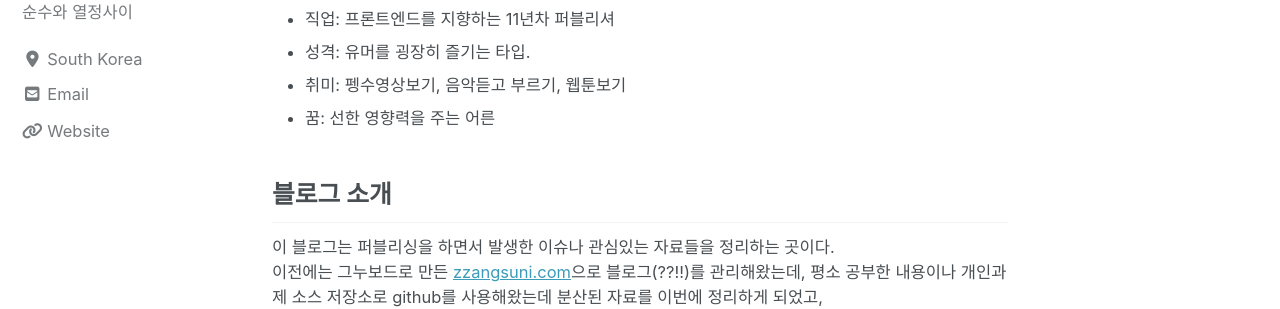
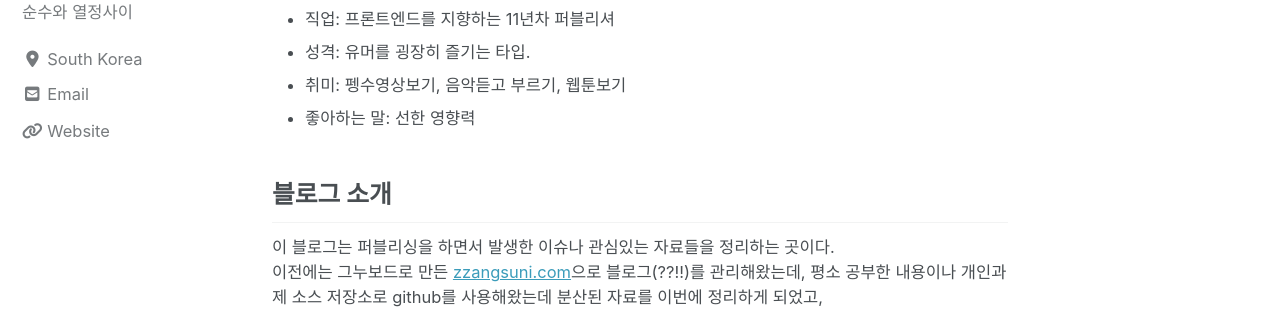
Before and after one commit to parkej32/parkej32.github.io, a Jekyll site: the page built from _posts/2020-02-10-about.md, in a window 1280 px wide and 900 px high. Shown: the part 309-618 px from the top of the window. Built offline with Jekyll 4.4.1, drawn with Linux system fonts in a browser that asks for light colours; cached includes are drawn as plain includes; nearby versions of some CDN libraries; comment, search, counter and statistics services are not loaded.

Commit message:
portfolio

```diff
--- a/_posts/2020-02-10-about.md
+++ b/_posts/2020-02-10-about.md
@@ -12,7 +12,7 @@ author_profile: true
 - 직업: 프론트엔드를 지향하는 11년차 퍼블리셔
 - 성격: 유머를 굉장히 즐기는 타입.
 - 취미: 펭수영상보기, 음악듣고 부르기, 웹툰보기
-- 꿈: 선한 영향력을 주는 어른
+- 좋아하는 말: 선한 영향력
 
 ## 블로그 소개
 이 블로그는 퍼블리싱을 하면서 발생한 이슈나 관심있는 자료들을 정리하는 곳이다.
```
